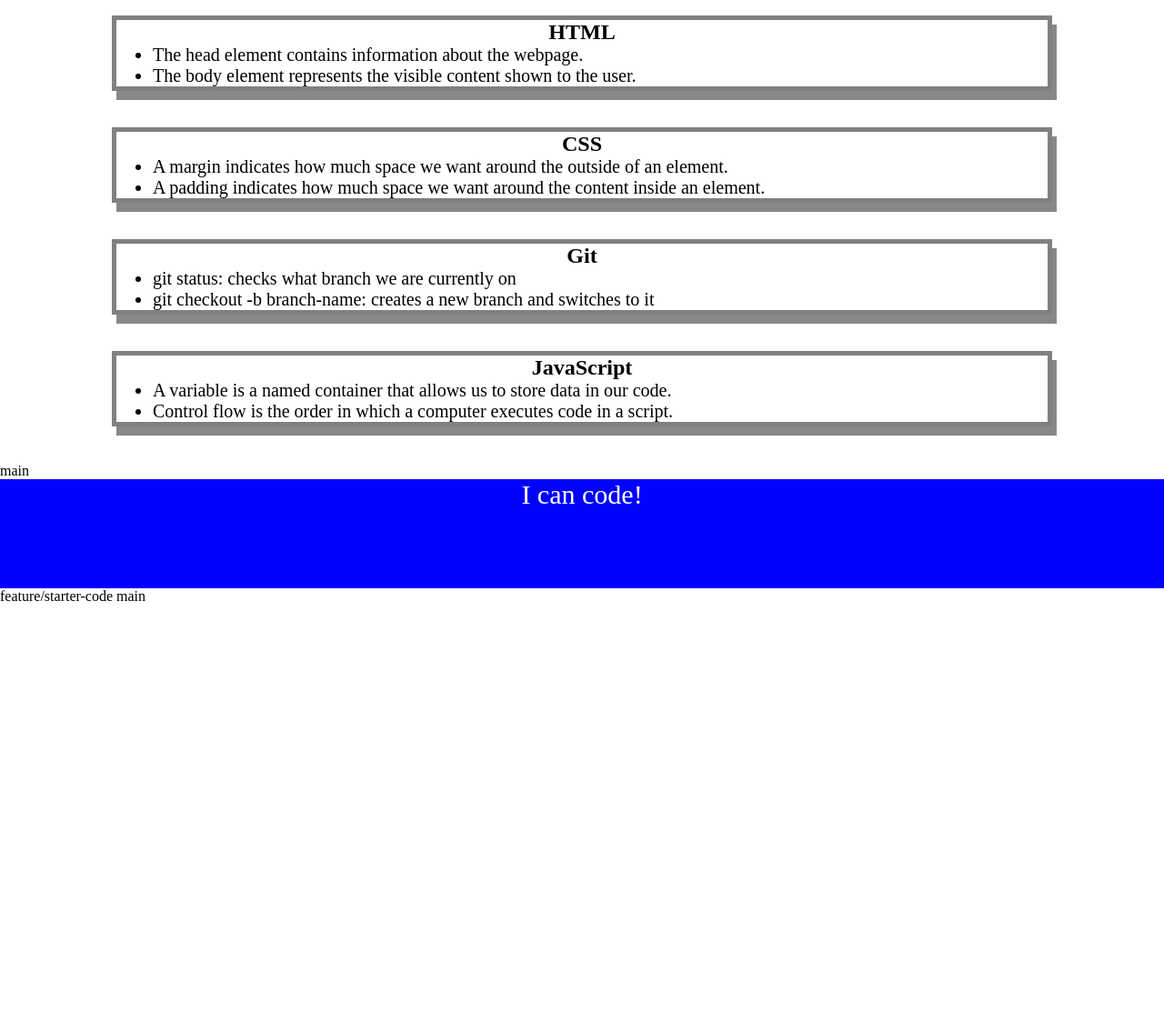
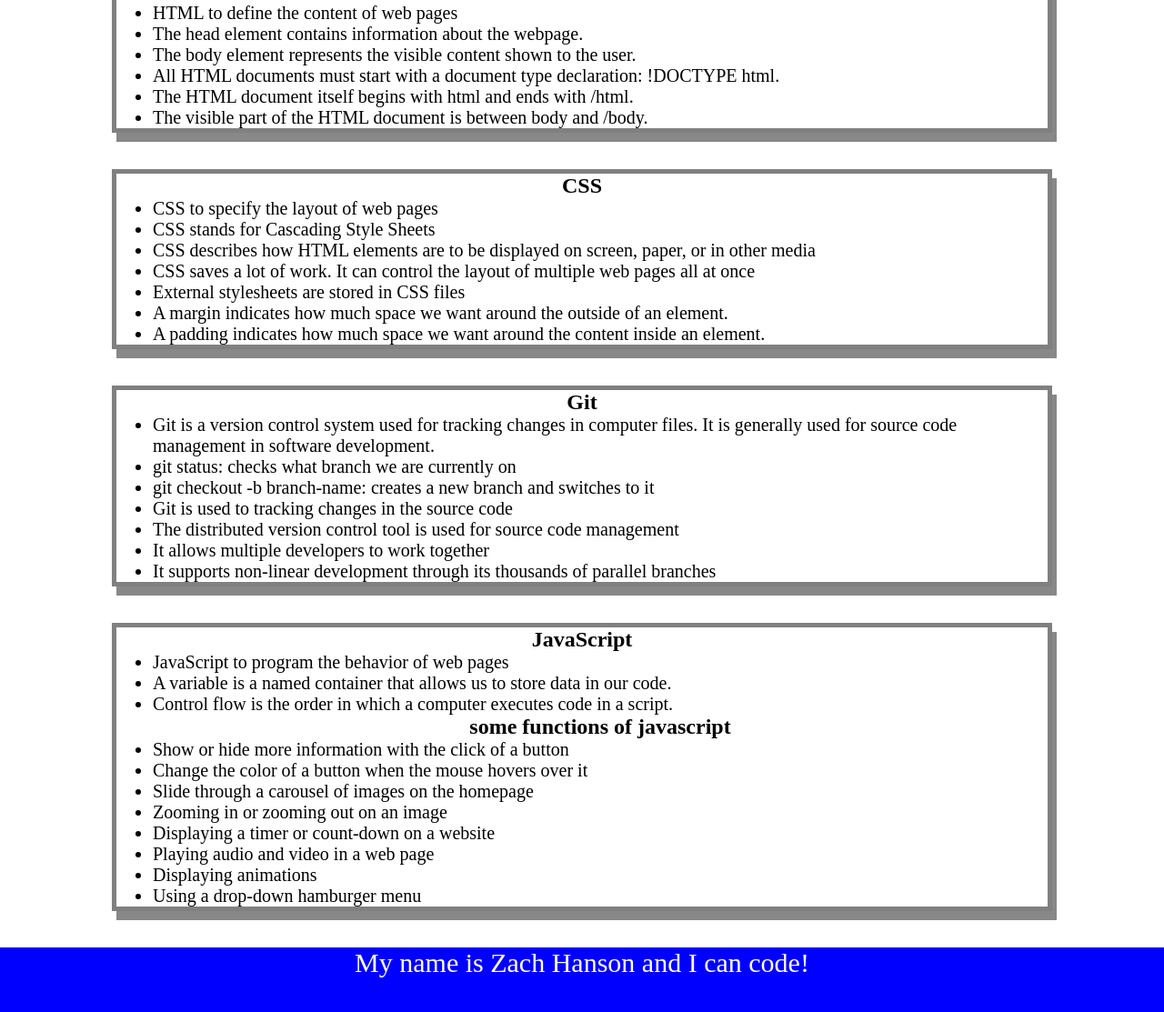
Before and after one commit to ZachITP/prework-study-guide, a plain HTML site: page index.html in a window 1280 px wide. Shown: the part 189-1302 px from the top of the page at 91% size. Before the commit the page ends 854 px from the top, so only its background shows below. Drawn offline with Linux system fonts and the light colour scheme.

Commit message:
updated project README file

```diff
--- a/assets/style.css
+++ b/assets/style.css
@@ -11,8 +11,13 @@ footer {
     color: white;
 }
 
-h1,
+
 h2 {
+    text-align: center;
+}
+
+h1 {
+    font-size: larger;
     text-align: center;
 }
 
--- a/index.html
+++ b/index.html
@@ -4,24 +4,14 @@
     <meta charset="UTF-8" />
     <meta http-equiv="X-UA-Compatible" content="IE=edge" />
     <meta name="viewport" content="width=device-width, initial-scale=1.0" />
- feature/starter-code
-    <title>Prework Study Guide</title>
-  </head>
-
     <link rel="stylesheet" href="./assets/style.css">
     <title>Prework Study Guide</title>
   </head>
 
- main
   <body>
     <header id="top">
       <h1>Prework Study Guide</h1>
       <img src="./assets/bowtie-cat.png" alt="Profile image of cat wearing a bow tie." />
- feature/starter-code
-    </header>
-    <main>
-      <!-- Student code goes here -->
-
       <h2>✨ Open the Console to See What's Happening ✨</h2>
     </header>
 
@@ -29,45 +19,74 @@
       <section class="card" id="html-section">
         <h2>HTML</h2>
         <ul>
+          <li>HTML to define the content of web pages</li>
           <li>The head element contains information about the webpage.</li>
           <li>The body element represents the visible content shown to the user.</li>
+          <li>All HTML documents must start with a document type declaration: !DOCTYPE html.</li>
+          <li>The HTML document itself begins with html and ends with /html.</li>
+          <li>The visible part of the HTML document is between body and /body.</li>
         </ul>
       </section>
 
       <section class="card" id="css-section">
         <h2>CSS</h2>
         <ul>
+          <li>CSS to specify the layout of web pages</li>
+          <li>CSS stands for Cascading Style Sheets</li>
+          <li>CSS describes how HTML elements are to be displayed on screen, paper, or in other media</li>
+          <li>CSS saves a lot of work. It can control the layout of multiple web pages all at once</li>
+          <li>External stylesheets are stored in CSS files</li>
           <li>A margin indicates how much space we want around the outside of an element.</li>
           <li>A padding indicates how much space we want around the content inside an element.</li>
+
         </ul>
       </section>
 
       <section class="card" id="git-section">
         <h2>Git</h2>
         <ul>
+          <li>Git is a version control system used for tracking changes in computer files. It is generally used for
+            source code management in software development.</li>
           <li>git status: checks what branch we are currently on</li>
           <li>git checkout -b branch-name: creates a new branch and switches to it</li>
+          <li>Git is used to tracking changes in the source code</li>
+          <li>The distributed version control tool is used for source code management</li>
+          <li>It allows multiple developers to work together</li>
+          <li>It supports non-linear development through its thousands of parallel branches</li>
         </ul>
       </section>
 
       <section class="card" id="javascript-section">
         <h2>JavaScript</h2>
         <ul>
+          <li>JavaScript to program the behavior of web pages</li>
           <li>A variable is a named container that allows us to store data in our code.</li>
           <li>Control flow is the order in which a computer executes code in a script.</li>
+
+            <h1>some functions of javascript</h1>
+          <li>Show or hide more information with the click of a button</li>
+
+          <li>Change the color of a button when the mouse hovers over it</li>
+
+          <li>Slide through a carousel of images on the homepage</li>
+
+          <li>Zooming in or zooming out on an image</li>
+
+          <li>Displaying a timer or count-down on a website</li>
+
+          <li>Playing audio and video in a web page</li>
+
+          <li>Displaying animations</li>
+
+          <li>Using a drop-down hamburger menu</li>
+
         </ul>
       </section>
- main
     </main>
 
     <footer>
-      <p>I can code!</p>
+      <p>My name is Zach Hanson and I can code!</p>
     </footer>
- feature/starter-code
-  </body>
-</html>
-
     <script src="./assets/script.js"></script>
   </body>
 </html>
- main
```
Also changed, not shown: 1 other file.
